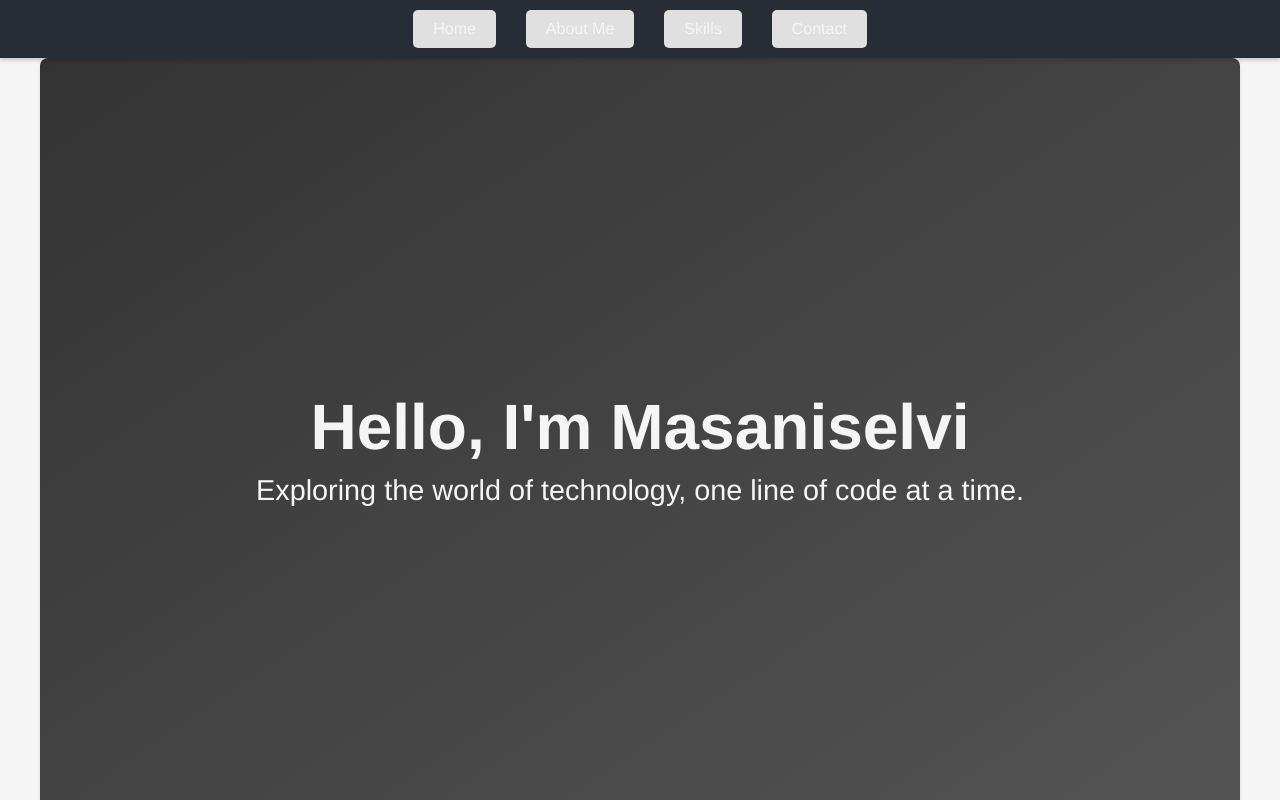
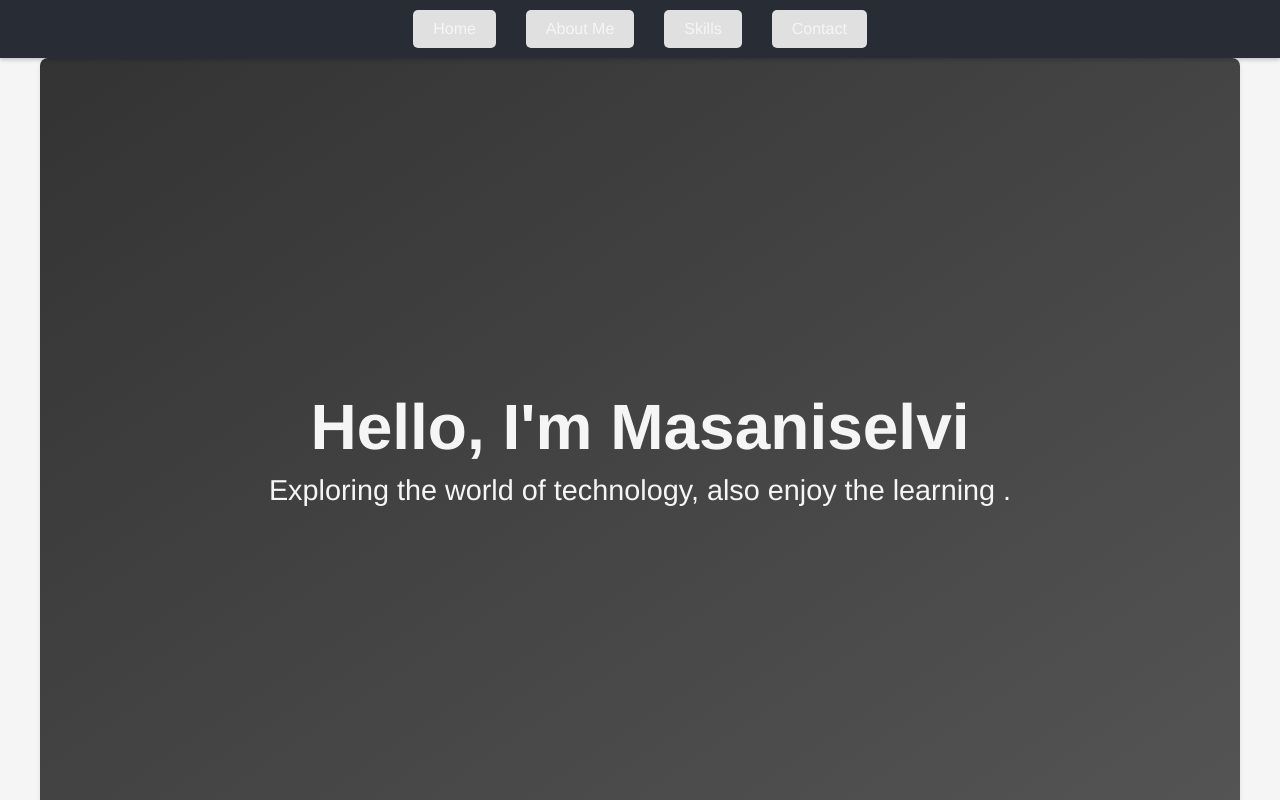
Before and after one commit to MasaniselviGanesan/fullstack, a plain HTML site: page ex1/index.html in a window 1280 px wide. Drawn offline with Linux system fonts and the light colour scheme.

Commit message:
Update index.html

```diff
--- a/ex1/index.html
+++ b/ex1/index.html
@@ -21,7 +21,7 @@
     <main>
         <section id="home" class="hero">
             <h1>Hello, I'm Masaniselvi</h1>
-            <p>Exploring the world of technology, one line of code at a time.</p>
+            <p>Exploring the world of technology, also enjoy the learning .</p>
         </section>
 
         <section id="about">
```
